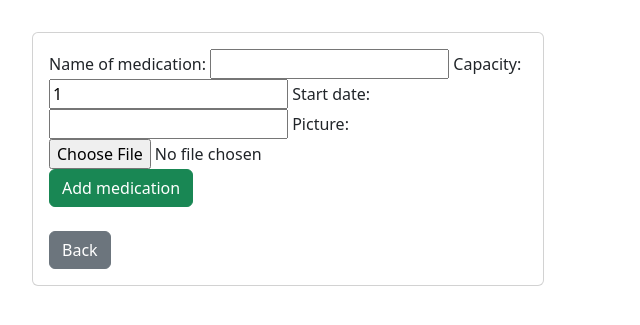
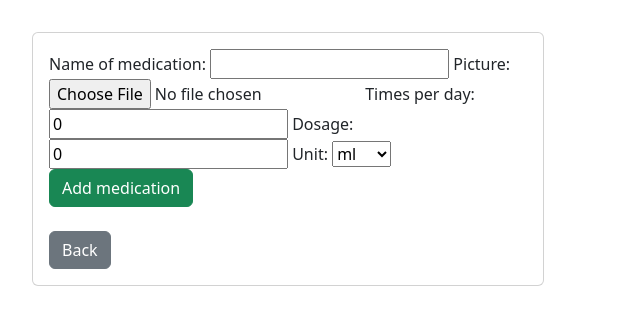
Before and after one commit to MartaSeidler/medication-schedule, a Django app: page /medications/new_medication in a window 1280 px wide. Shown: the top 325 px of the page, without its empty margins (0-640 px from the left). Run offline with Django 4.2, Linux system fonts and the light colour scheme; the visitor is signed in with stand-in values (Sample User, id 1); some libraries are stand-ins or nearby versions.

Commit message:
Update models

```diff
--- a/medications/forms.py
+++ b/medications/forms.py
@@ -4,4 +4,7 @@ from .models import Medication
 class MedicationForm(ModelForm):
     class Meta:
         model = Medication
-        fields = ['name_of_medication', 'capacity', 'start_date', 'picture']
+        fields = ['name_of_medication', 'picture', 'times_per_day', 'dosage', 'unit']
+        for t in range(3):
+            fields.append('dosage')
+            fields.append('unit')
--- a/medications/models.py
+++ b/medications/models.py
@@ -9,22 +9,16 @@ UNITS = {
 }
 
 
-class Capacity(models.Model):
-    unit = models.CharField(choices=UNITS, max_length=10)
-
-    def __str__(self):
-        return "{}".format(self.unit)
-
-
 class Medication(models.Model):
     name_of_medication = models.CharField(default="", max_length=64, blank=False, unique=False)
-    capacity = models.PositiveSmallIntegerField(default=1, blank=False)
-    capacity_unit = models.OneToOneField(Capacity, on_delete=models.CASCADE, null=True, blank=True)
-    start_date = models.DateField(blank=True, null=True)
+    times_per_day = models.PositiveSmallIntegerField(default=0, null=True, blank=True)
+    dosage = models.PositiveSmallIntegerField(default=0, null=True, blank=True)
+    unit = models.CharField(choices=UNITS, max_length=10, default='ml')
+
     picture = models.ImageField(upload_to="pictures", blank=True, null=True)
 
     def name_and_capacity(self):
-        return "{}, capacity: {}".format(self.name_of_medication, self.capacity)
+        return "{}".format(self.name_of_medication)
 
     def __str__(self):
         return self.name_and_capacity()
--- a/medications/views.py
+++ b/medications/views.py
@@ -1,5 +1,5 @@
 from django.shortcuts import render, redirect, get_object_or_404
-from .models import Medication, Capacity
+from .models import Medication
 from .forms import MedicationForm
 from django.contrib.auth.decorators import login_required
 
```
Also changed, not shown: medications/admin.py (+4 -4 lines), templates/medication.html (+12 -5 lines), medications/migrations/0017_remove_medication_capacity_and_more.py (added), my_media/pictures/b063a945-scale-350x350_moVsJer.jpg (added), my_media/pictures/i-rutinoscorbin-210-tabletek_Laj05Dr.webp (added).
